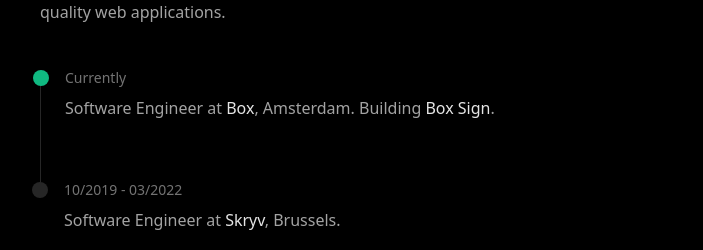
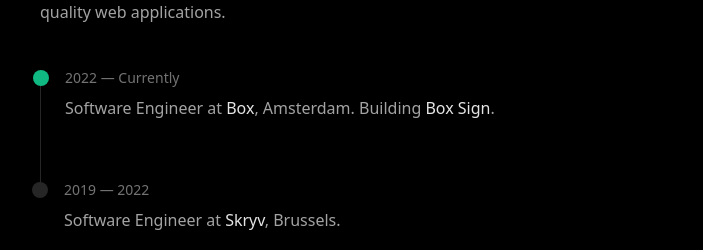
Before and after one commit to mustafa-turk/www, a Next.js app: page / in a window 1280 px wide. Shown: the part 164-414 px from the top of the page, without its empty margins (284-987 px from the left). Built offline with nearby package versions, Linux system fonts and the light colour scheme; a web font is replaced by a local one.

Commit message:
good stuff

```diff
--- a/src/components/home/layout.js
+++ b/src/components/home/layout.js
@@ -2,7 +2,6 @@
 
 export default function Layout({ children }) {
   return (
-    <>
     <div className='flex flex-col gap-12 max-w-2xl p-5 mx-auto mt-6 overflow-hidden'>
       <Header />
       {children}
@@ -10,6 +9,5 @@
         © 2024 Mustafa Türk
       </footer>
     </div>
-    </>
   );
 }
--- a/src/pages/index.js
+++ b/src/pages/index.js
@@ -34,7 +34,7 @@
           <Section.Heading hidden>Timeline</Section.Heading>
           <Timeline>
             <TimelineEvent active>
-              <TimelineEvent.Title>Currently</TimelineEvent.Title>
+              <TimelineEvent.Title>2022 — Currently</TimelineEvent.Title>
               <TimelineEvent.Description>
                 Software Engineer at{" "}
                 {linkify("https://www.box.com/home", "Box")}, Amsterdam.
@@ -44,7 +44,7 @@
             </TimelineEvent>
 
             <TimelineEvent last>
-              <TimelineEvent.Title>10/2019 - 03/2022</TimelineEvent.Title>
+              <TimelineEvent.Title>2019 — 2022</TimelineEvent.Title>
               <TimelineEvent.Description>
                 Software Engineer at {linkify("https://www.skryv.com", "Skryv")}
                 , Brussels.
```
Also changed, not shown: public/where-to-go.webp (deleted). Lines whose indentation alone changed are shown as unchanged.
